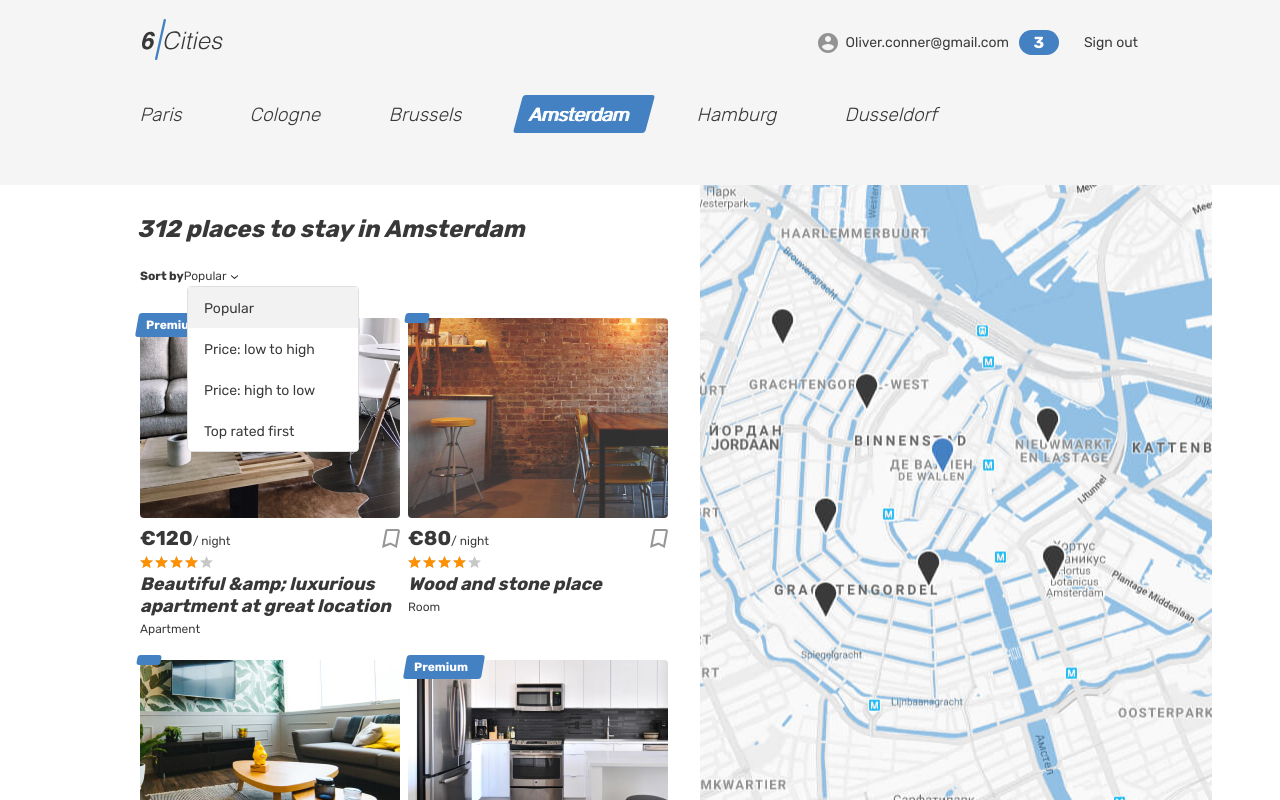
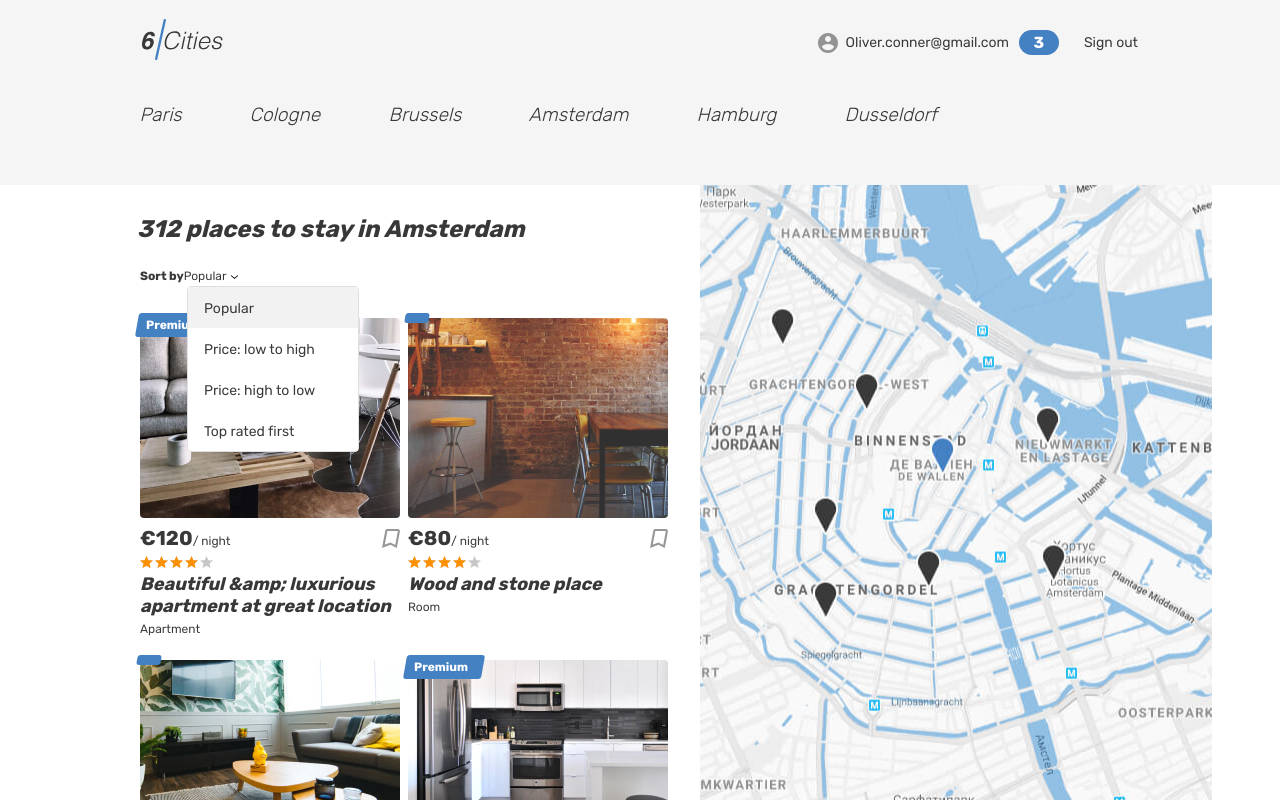
Before and after one commit to htmlacademy-react/1242977-six-cities-14, a React (Vite) app: page / in a window 1280 px wide. Built offline with nearby package versions, Linux system fonts and the light colour scheme.

Commit message:
создал компонет Location и сократил страницу main-page

```diff
--- /dev/null
+++ b/src/components/location/location.tsx
@@ -0,0 +1,17 @@
+import { Link } from 'react-router-dom';
+
+type LocationProps = {
+  city: string;
+}
+
+function Location({city} :LocationProps) {
+  return(
+    <li className="locations__item">
+      <Link className="locations__item-link tabs__item" to="#">
+        <span>{city}</span>
+      </Link>
+    </li>
+  );
+}
+
+export default Location;
--- a/src/pages/main-page/main-page.tsx
+++ b/src/pages/main-page/main-page.tsx
@@ -1,8 +1,18 @@
 import { Helmet } from 'react-helmet-async';
-import Logo from '../../components/logo/logo';
 import { Place } from '../../components/app/app';
 import {Link} from 'react-router-dom';
+import Logo from '../../components/logo/logo';
+import Location from '../../components/location/location';
 import Card from '../../components/card/card';
+
+const cities: string[] = [
+  'Paris',
+  'Cologne',
+  'Brussels',
+  'Amsterdam',
+  'Hamburg',
+  'Dusseldorf',
+];
 
 type TMainPageProps = {
   places: Place[];
@@ -50,36 +60,9 @@ function MainPage({ places }: TMainPageProps) {
         <div className="tabs">
           <section className="locations container">
             <ul className="locations__list tabs__list">
-              <li className="locations__item">
-                <a className="locations__item-link tabs__item" href="#">
-                  <span>Paris</span>
-                </a>
-              </li>
-              <li className="locations__item">
-                <a className="locations__item-link tabs__item" href="#">
-                  <span>Cologne</span>
-                </a>
-              </li>
-              <li className="locations__item">
-                <a className="locations__item-link tabs__item" href="#">
-                  <span>Brussels</span>
-                </a>
-              </li>
-              <li className="locations__item">
-                <a className="locations__item-link tabs__item tabs__item--active">
-                  <span>Amsterdam</span>
-                </a>
-              </li>
-              <li className="locations__item">
-                <a className="locations__item-link tabs__item" href="#">
-                  <span>Hamburg</span>
-                </a>
-              </li>
-              <li className="locations__item">
-                <a className="locations__item-link tabs__item" href="#">
-                  <span>Dusseldorf</span>
-                </a>
-              </li>
+              {cities.map((city) => (
+                <Location key={city} city={city} />
+              ))}
             </ul>
           </section>
         </div>
```
